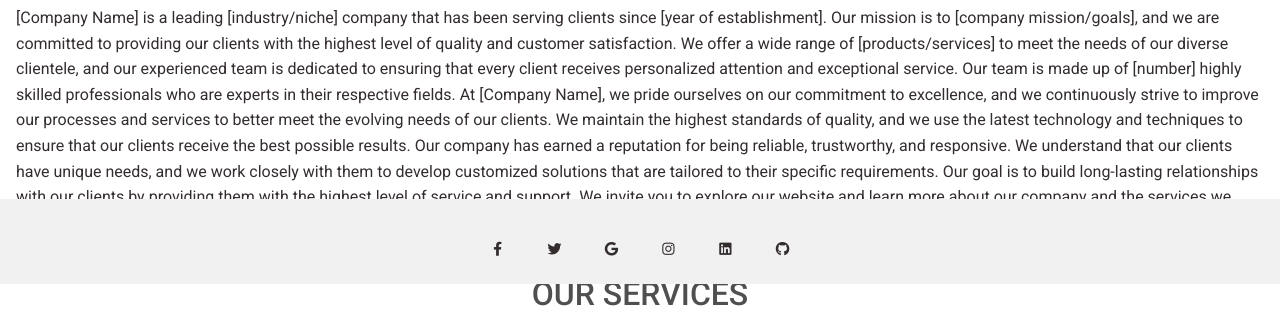
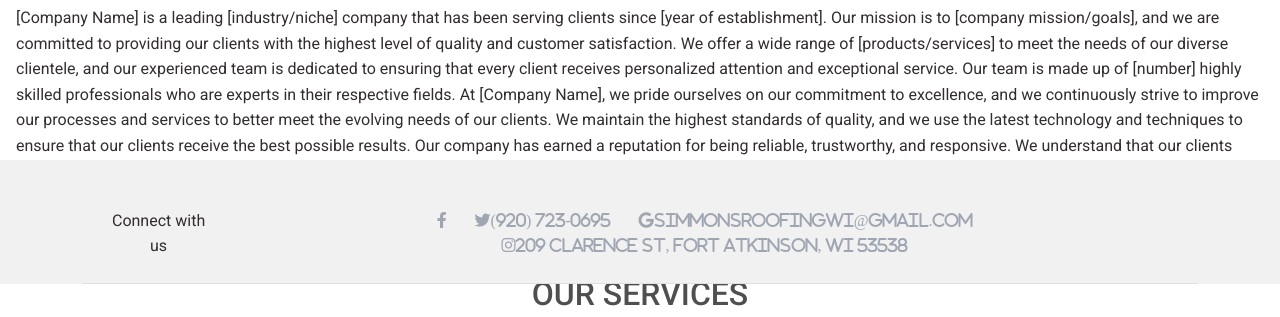
Before and after one commit to ers206/simmons-roofing2, a website: page index.html in a window 1280 px wide. Shown: the part 516-833 px from the top of the page. Drawn offline with Linux system fonts and the light colour scheme.

Commit message:
woring on sticky footer, may get rid of contact us section

```diff
--- a/index.html
+++ b/index.html
@@ -391,10 +391,10 @@
       });
     }); -->
     <a href="mailto:eric_schweitzer@yahoo.com" target="_blank" class="btn btn-primary">Email Us</a>
-    <h3>
+    <!-- <h3>
       Fancy display heading
       <small class="text-muted">With faded secondary text</small>
-    </h3>
+    </h3> -->
     <!-- facebook and email logos from images  -->
   </div>
 
@@ -402,29 +402,35 @@
     <!-- Grid container -->
     <div class="container pt-4">
       <!-- Section: Social media -->
-      <section class="mb-2">
-        <!-- Facebook -->
-        <a class="btn btn-link btn-floating btn-lg text-dark m-1" href="#!" role="button"
-          data-mdb-ripple-color="dark"><i class="fab fa-facebook-f"></i></a>
+      <section class="d-flex justify-content-center justify-content-lg-between p-4 border-bottom">
+        <!-- Left -->
+        <div class="me-5 d-none d-lg-block text-dark">
+          <span>Connect with us</span>
+        </div>
+        <!-- Left -->
 
-        <!-- Twitter -->
-        <a class="btn btn-link btn-floating btn-lg text-dark m-1" href="#!" role="button"
-          data-mdb-ripple-color="dark"><i class="fab fa-twitter"></i></a>
-
-        <!-- Google -->
-        <a class="btn btn-link btn-floating btn-lg text-dark m-1" href="#!" role="button"
-          data-mdb-ripple-color="dark"><i class="fab fa-google"></i></a>
-
-        <!-- Instagram -->
-        <a class="btn btn-link btn-floating btn-lg text-dark m-1" href="#!" role="button"
-          data-mdb-ripple-color="dark"><i class="fab fa-instagram"></i></a>
-
-        <!-- Linkedin -->
-        <a class="btn btn-link btn-floating btn-lg text-dark m-1" href="#!" role="button"
-          data-mdb-ripple-color="dark"><i class="fab fa-linkedin"></i></a>
-        <!-- Github -->
-        <a class="btn btn-link btn-floating btn-lg text-dark m-1" href="#!" role="button"
-          data-mdb-ripple-color="dark"><i class="fab fa-github"></i></a>
+        <!-- Right -->
+        <div>
+          <a href="https://www.facebook.com/people/Simmons-Roofing/100063911383949/" class="me-4 link-secondary">
+            <i class="fab fa-facebook-f"></i>
+          </a>
+          <a href="" class="me-4 link-secondary">
+            <i class="fab fa-twitter">(920) 723-0695</i>
+          </a>
+          <a href="" class="me-4 link-secondary">
+            <i class="fab fa-google">simmonsroofingwi@gmail.com</i>
+          </a>
+          <a href="" class="me-4 link-secondary">
+            <i class="fab fa-instagram">209 Clarence St, Fort Atkinson, WI 53538</i>
+          </a>
+          <!-- <a href="" class="me-4 link-secondary">
+            <i class="fab fa-linkedin"></i>
+          </a>
+          <a href="" class="me-4 link-secondary">
+            <i class="fab fa-github"></i>
+          </a> -->
+        </div>
+        <!-- Right -->
       </section>
       <!-- Section: Social media -->
     </div>
```
